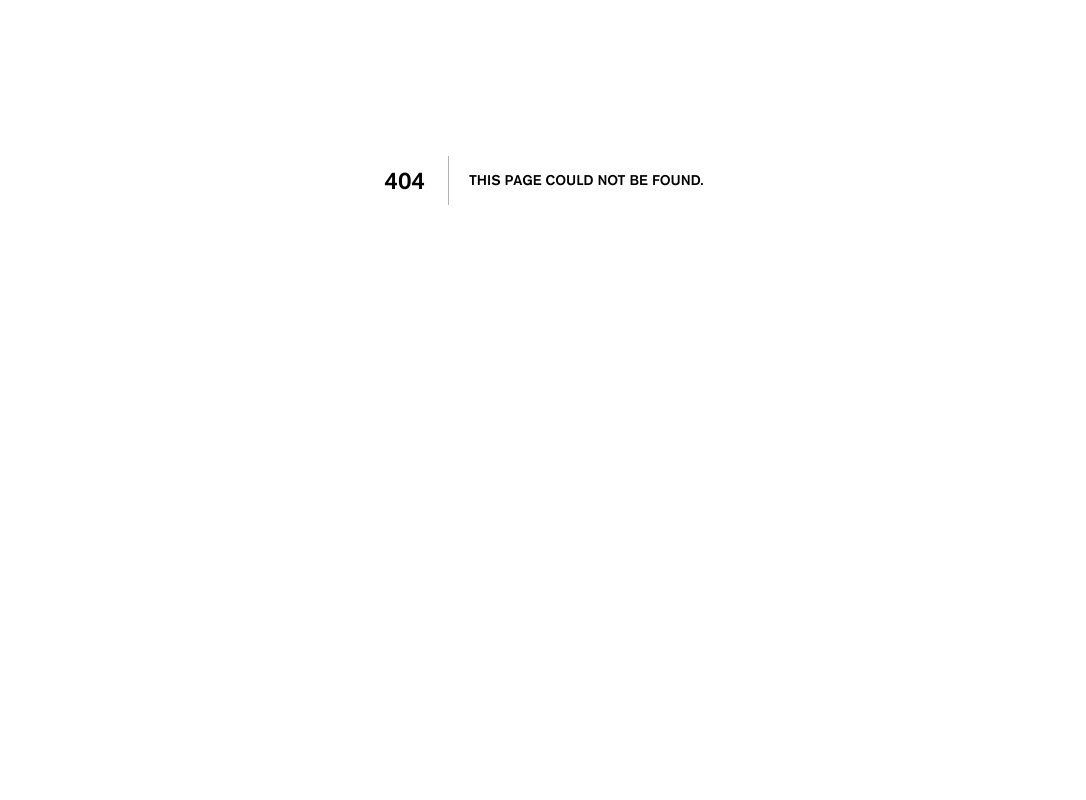
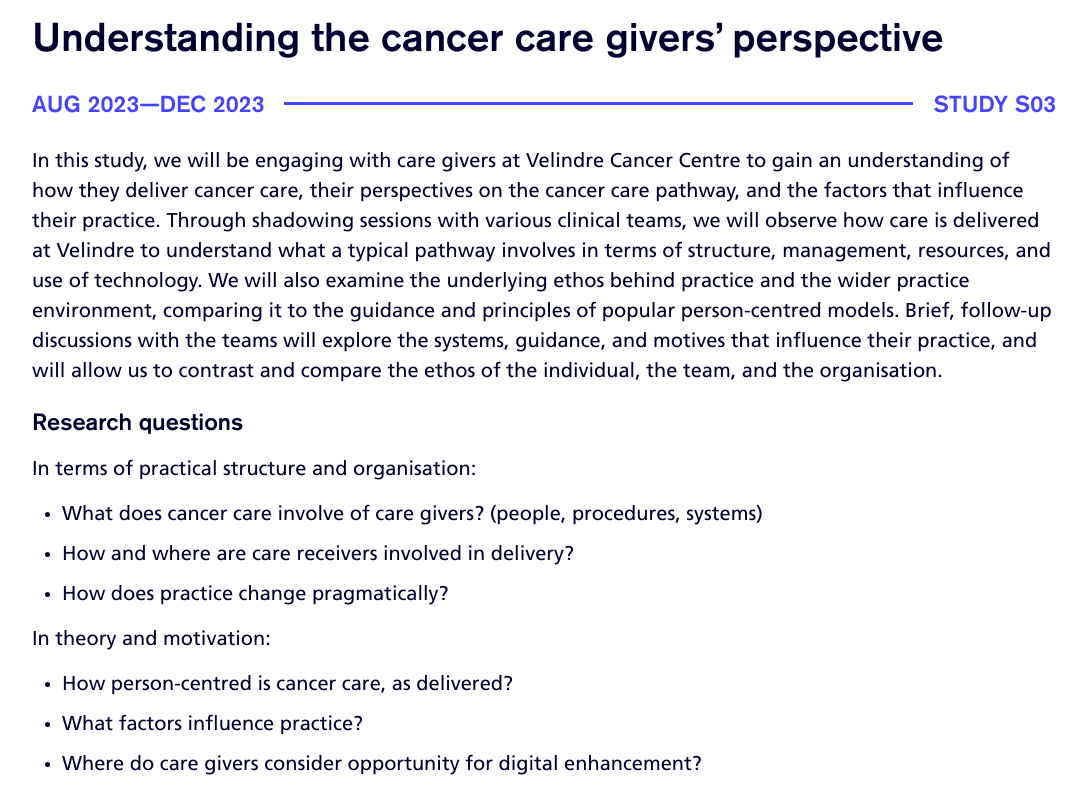
Before and after one commit to mhmatthall/pch.wales, a Next.js app: page /resources/s03 in a window 1280 px wide. Before the commit this address had no page. Shown: the part 220-1020 px from the top of the page, without its empty margins (96-1182 px from the left). Before the commit the page ends 800 px from the top, so only its background shows below. Built offline with nearby package versions, Linux system fonts and the light colour scheme.

Commit message:
Create page for S03

```diff
--- /dev/null
+++ b/src/pages/resources/s03.jsx
@@ -0,0 +1,107 @@
+// pch.wales study S02 page content
+import Head from "next/head";
+import Link from "next/link";
+import Layout, { pageTitleSuffix } from "@/components/layout";
+import siteStyle from "@/components/layout.module.scss";
+import style from "./study.module.scss";
+
+export default function Page() {
+  return (
+    <Layout isHome={false}>
+      <Head>
+        <title>
+          {"Understanding the cancer care givers’ perspective | Study S03" +
+            pageTitleSuffix}
+        </title>
+        <meta
+          name="description"
+          content="This study is about gaining an understanding of what’s involved in the delivery of cancer care at Velindre, from the care givers’ perspective."
+        />
+      </Head>
+      <div className={style.contentRoot}>
+        <Link href="/resources">{"« Back to Resources"}</Link>
+        <div className={siteStyle.contentSection}>
+          <h1 className={style.title}>
+            {"Understanding the cancer care givers’ perspective"}
+          </h1>
+          <div className={style.titleDetails}>
+            <div>Aug 2023&mdash;Dec 2023</div>
+            <div className={style.hLine} />
+            <div className={style.right}>Study S03</div>
+          </div>
+          <p>
+            {
+              "In this study, we will be engaging with care givers at Velindre Cancer Centre to gain an understanding of how they deliver cancer care, their perspectives on the cancer care pathway, and the factors that influence their practice. Through shadowing sessions with various clinical teams, we will observe how care is delivered at Velindre to understand what a typical pathway involves in terms of structure, management, resources, and use of technology. We will also examine the underlying ethos behind practice and the wider practice environment, comparing it to the guidance and principles of popular person-centred models. Brief, follow-up discussions with the teams will explore the systems, guidance, and motives that influence their practice, and will allow us to contrast and compare the ethos of the individual, the team, and the organisation."
+            }
+          </p>
+          <h3>Research questions</h3>
+          <p>In terms of practical structure and organisation:</p>
+          <ul>
+            <li>
+              What does cancer care involve of care givers? (people, procedures,
+              systems)
+            </li>
+            <li>How and where are care receivers involved in delivery?</li>
+            <li>How does practice change pragmatically?</li>
+          </ul>
+          <p>In theory and motivation:</p>
+          <ul>
+            <li>How person-centred is cancer care, as delivered?</li>
+            <li>What factors influence practice?</li>
+            <li>
+              Where do care givers consider opportunity for digital enhancement?
+            </li>
+          </ul>
+          <br />
+          <h3>Motivation</h3>
+          <p>
+            {"The underlying motivation of this study, as with our "}{" "}
+            <Link href="/resources/s02">previous work with care receivers</Link>
+            {
+              ", is to stimulate conversation about technology and its use in enabling practical person-centred healthcare. Effective person-centred healthcare necessitates that care giver and care receiver are equally respected in terms of decision-making, and so we must understand how our future work can reconcile the needs of both care receiver and care giver. Our shadowing sessions will allow us to identify ‘points of friction’ in which practice deviates from our theoretical (read: idealistic) framework of person-centred healthcare, and the follow-up sessions will facilitate mutual learning and the ultimate co-design of a number of speculative digital systems for enhancing the person-centredness of care givers’ practice."
+            }
+          </p>
+        </div>
+        <br />
+        <div className={style.wide}>
+          <h1>Downloads</h1>
+          <p>Download the supporting documents for this study here:</p>
+          <ul className={style.fileList}>
+            <li className={style.fileCard}>
+              <Link href="/resources/s03/s03h01v01.pdf">
+                <img
+                  src="/resources/s03/s03h01v01.jpg"
+                  alt="A preview of the cover of the factsheet"
+                />
+                <div className={style.fileName}>Study factsheet</div>
+              </Link>
+            </li>
+          </ul>
+        </div>
+        <br />
+        <div className={siteStyle.contentSection}>
+          <h3>Ethics</h3>
+          <p>
+            {
+              "Whilst it’s important that I have the freedom to observe and inquire about all aspects of practice in this study, I appreciate the need for discretion and respect – especially when this study might involve shadowing in the presence of patients. Whilst it’s difficult to pre-empt every scenario I might observe in this study, I’ll only gather data with the consent of those involved. Open reflection is an essential part of this study, and our findings will be mutually agreed as to minimise implication."
+            }
+          </p>
+          <p>
+            {
+              "Ethical approval for this study was obtained from the Swansea University Faculty of Science and Engineering Research Ethics Committee on 17th May 2023 (1-2023-6811-5710). Approval to operate this study as a service evaluation at Velindre University NHS Trust was granted on 11th August 2023."
+            }
+          </p>
+          <p>
+            {
+              "Feel free to get in touch with any questions, feedback, or issues at any time – simply click the email button down below. Any complaints regarding this study can be sent to "
+            }
+            <Link href="mailto:researchintegrity@swansea.ac.uk">
+              researchintegrity@swansea.ac.uk
+            </Link>
+            {"."}
+          </p>
+        </div>
+      </div>
+    </Layout>
+  );
+}
```
